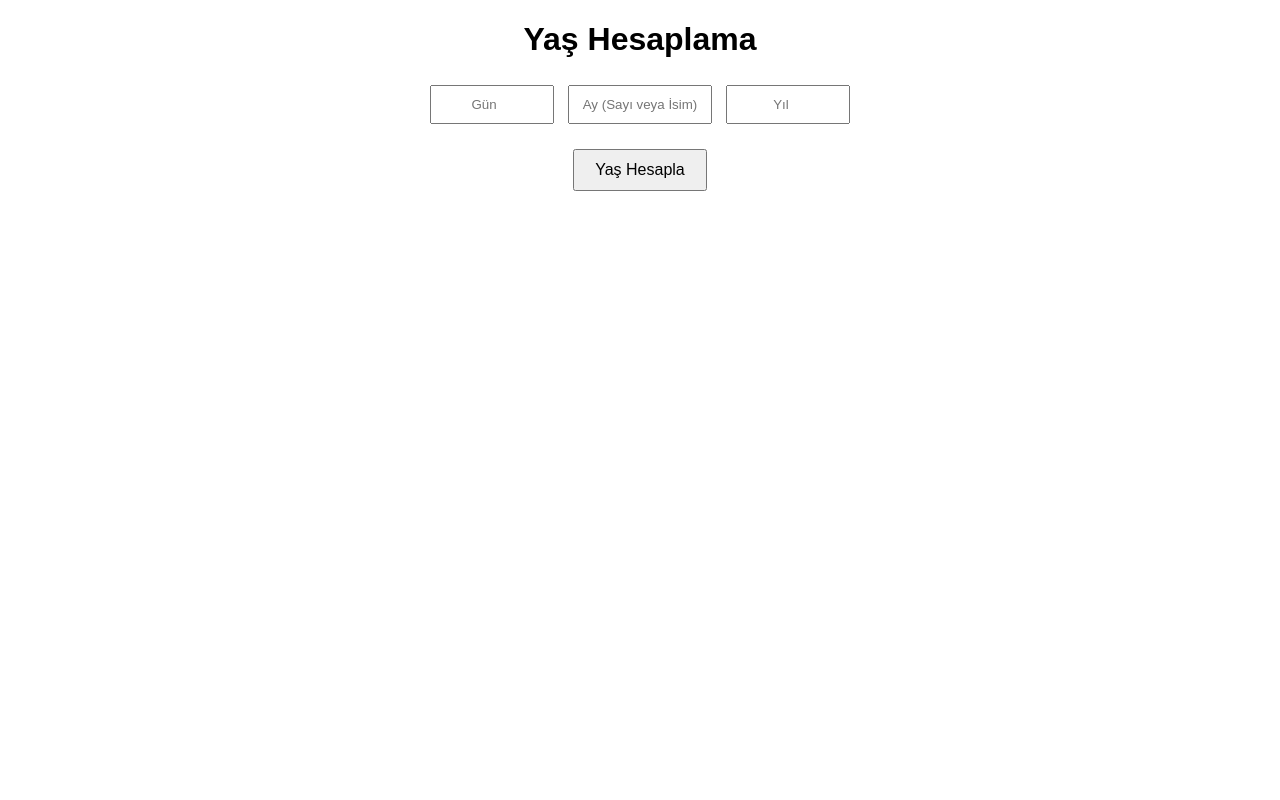
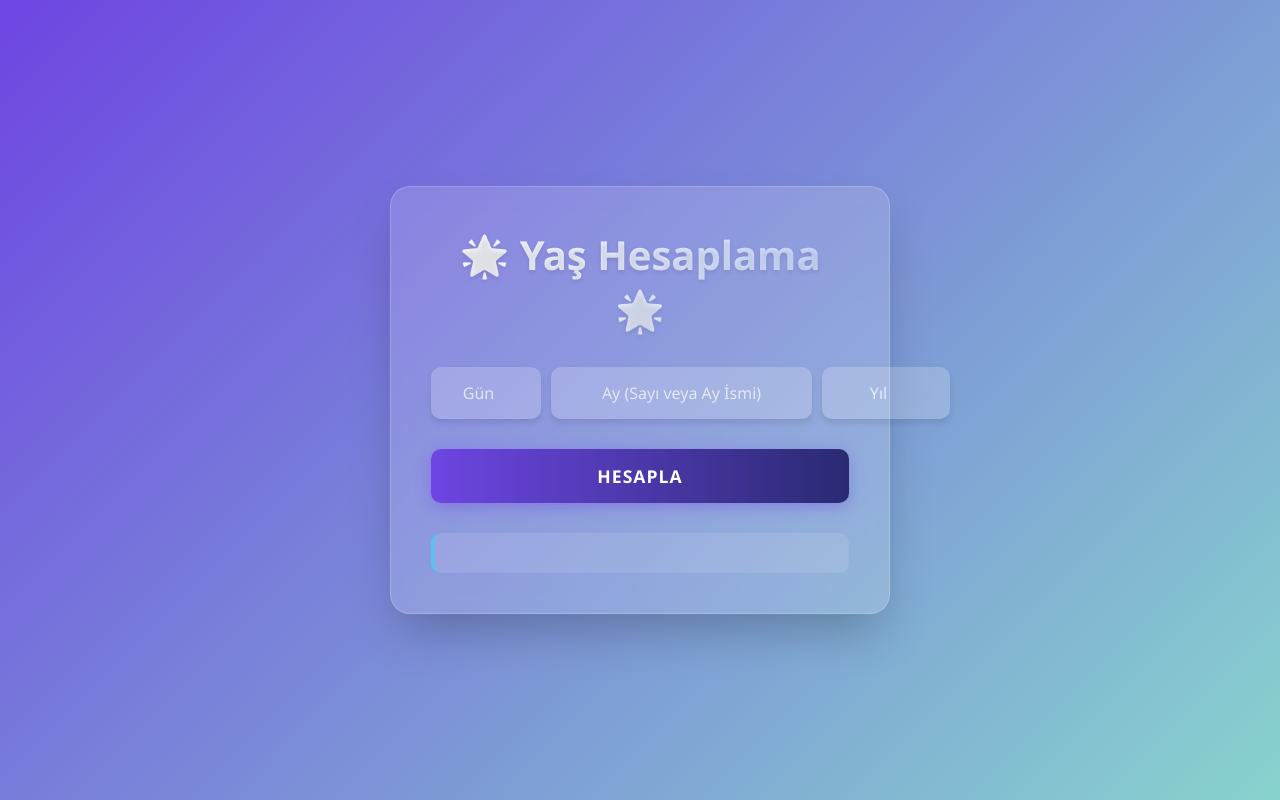
Before and after one commit to ERDEM-COULD/YAS-HESAPLAMA, a plain HTML site: page index.html in a window 1280 px wide. Drawn offline with Linux system fonts and the light colour scheme.

Commit message:
Update index.html

```diff
--- a/index.html
+++ b/index.html
@@ -5,46 +5,165 @@
   <meta name="viewport" content="width=device-width, initial-scale=1.0">
   <title>Yaş Hesaplama</title>
   <style>
+    :root {
+      --primary: #6e45e2;
+      --secondary: #88d3ce;
+      --dark: #2a2a72;
+      --light: #f8f9fa;
+      --success: #4cc9f0;
+    }
+
+    * {
+      box-sizing: border-box;
+      margin: 0;
+      padding: 0;
+      font-family: 'Segoe UI', Tahoma, Geneva, Verdana, sans-serif;
+    }
+
     body {
-      font-family: Arial, sans-serif;
-      margin: 20px;
+      background: linear-gradient(135deg, var(--primary), var(--secondary));
+      min-height: 100vh;
+      display: flex;
+      justify-content: center;
+      align-items: center;
+      padding: 20px;
+      color: var(--light);
+    }
+
+    .container {
+      background: rgba(255, 255, 255, 0.15);
+      backdrop-filter: blur(10px);
+      border-radius: 20px;
+      padding: 40px;
+      width: 100%;
+      max-width: 500px;
+      box-shadow: 0 25px 50px -12px rgba(0, 0, 0, 0.25);
+      border: 1px solid rgba(255, 255, 255, 0.2);
+      animation: fadeIn 0.8s ease-out;
+    }
+
+    h1 {
       text-align: center;
+      margin-bottom: 30px;
+      font-size: 2.5rem;
+      background: linear-gradient(to right, #fff, #c9d6ff);
+      -webkit-background-clip: text;
+      background-clip: text;
+      color: transparent;
+      text-shadow: 0 2px 4px rgba(0,0,0,0.1);
     }
+
     .input-container {
-      margin: 20px 0;
+      display: flex;
+      justify-content: space-between;
+      margin-bottom: 30px;
+      gap: 10px;
     }
+
     input {
-      padding: 10px;
-      margin: 5px;
-      width: 100px;
+      flex: 1;
+      padding: 15px;
+      border: none;
+      border-radius: 10px;
+      background: rgba(255, 255, 255, 0.2);
+      color: var(--light);
+      font-size: 1rem;
       text-align: center;
+      transition: all 0.3s ease;
+      box-shadow: 0 4px 6px rgba(0, 0, 0, 0.1);
     }
+
+    input::placeholder {
+      color: rgba(255, 255, 255, 0.7);
+    }
+
+    input:focus {
+      outline: none;
+      background: rgba(255, 255, 255, 0.3);
+      transform: translateY(-3px);
+      box-shadow: 0 6px 12px rgba(0, 0, 0, 0.15);
+    }
+
     #month {
-      width: 120px;
+      flex: 1.5;
     }
+
     button {
-      padding: 10px 20px;
-      font-size: 16px;
+      width: 100%;
+      padding: 15px;
+      border: none;
+      border-radius: 10px;
+      background: linear-gradient(to right, var(--primary), var(--dark));
+      color: white;
+      font-size: 1.1rem;
+      font-weight: bold;
       cursor: pointer;
+      transition: all 0.3s ease;
+      box-shadow: 0 4px 15px rgba(110, 69, 226, 0.4);
+      text-transform: uppercase;
+      letter-spacing: 1px;
     }
+
+    button:hover {
+      transform: translateY(-3px);
+      box-shadow: 0 8px 20px rgba(110, 69, 226, 0.6);
+    }
+
+    button:active {
+      transform: translateY(1px);
+    }
+
     .result {
-      margin-top: 20px;
-      font-size: 18px;
-      color: #333;
+      margin-top: 30px;
+      padding: 20px;
+      background: rgba(255, 255, 255, 0.1);
+      border-radius: 10px;
+      font-size: 1.1rem;
+      line-height: 1.6;
       white-space: pre-line;
+      border-left: 3px solid var(--success);
+      animation: slideUp 0.5s ease-out;
+    }
+
+    /* Animations */
+    @keyframes fadeIn {
+      from { opacity: 0; transform: translateY(20px); }
+      to { opacity: 1; transform: translateY(0); }
+    }
+
+    @keyframes slideUp {
+      from { opacity: 0; transform: translateY(20px); }
+      to { opacity: 1; transform: translateY(0); }
+    }
+
+    /* Responsive */
+    @media (max-width: 600px) {
+      .input-container {
+        flex-direction: column;
+      }
+
+      input, #month {
+        width: 100%;
+      }
+
+      .container {
+        padding: 30px 20px;
+      }
     }
   </style>
 </head>
 <body>
 
-<h1>Yaş Hesaplama</h1>
-<div class="input-container">
-  <input type="number" id="day" placeholder="Gün" min="1" max="31">
-  <input type="text" id="month" placeholder="Ay (Sayı veya İsim)">
-  <input type="number" id="year" placeholder="Yıl" min="1900" max="2100">
+<div class="container">
+  <h1>🌟 Yaş Hesaplama 🌟</h1>
+  <div class="input-container">
+    <input type="number" id="day" placeholder="Gün" min="1" max="31">
+    <input type="text" id="month" placeholder="Ay (Sayı veya Ay İsmi)">
+    <input type="number" id="year" placeholder="Yıl" min="1900" max="2100">
+  </div>
+  <button onclick="calculateAge()">HESAPLA</button>
+  <div class="result" id="result"></div>
 </div>
-<button onclick="calculateAge()">Yaş Hesapla</button>
-<div class="result" id="result"></div>
 
 <script>
   const months = {
@@ -55,23 +174,16 @@
   };
 
   function parseMonth(monthInput) {
-    // Sayı olarak girilmişse
     const monthNumber = parseInt(monthInput);
-    if (!isNaN(monthNumber) && monthNumber >= 1 && monthNumber <= 12) {
-      return monthNumber;
+    if (!isNaN(monthNumber) {
+      return monthNumber >= 1 && monthNumber <= 12 ? monthNumber : NaN;
     }
 
-    // Yazı olarak girilmişse
     const monthLower = monthInput.toLowerCase().trim();
-    if (months.hasOwnProperty(monthLower)) {
-      return months[monthLower];
-    }
-
-    return NaN; // Geçersiz giriş
+    return months[monthLower] || NaN;
   }
 
   function calculateAge() {
-    // Kullanıcıdan tarih bilgilerini al
     const birthDay = parseInt(document.getElementById("day").value);
     const monthInput = document.getElementById("month").value;
     const birthYear = parseInt(document.getElementById("year").value);
@@ -79,7 +191,7 @@
     const birthMonth = parseMonth(monthInput);
 
     if (isNaN(birthDay) || isNaN(birthMonth) || isNaN(birthYear)) {
-      document.getElementById("result").innerText = "Lütfen geçerli bir tarih girin!\nÖrnek: 15 Kasım 1990 veya 15 11 1990";
+      document.getElementById("result").innerText = "❌ Lütfen geçerli bir tarih girin!\n\nÖrnekler:\n15 Kasım 1990\n15 11 1990\n15 November 1990";
       return;
     }
 
@@ -88,7 +200,6 @@
     const currentMonth = today.getMonth() + 1;
     const currentDay = today.getDate();
 
-    // Yaşı hesapla
     let ageYears = currentYear - birthYear;
     let ageMonths = currentMonth - birthMonth;
     let ageDays = currentDay - birthDay;
@@ -103,25 +214,22 @@
       ageMonths += 12;
     }
 
-    // Bir sonraki yaşa kaç gün kaldığını hesapla
     const nextBirthday = new Date(currentYear, birthMonth - 1, birthDay);
     if (nextBirthday < today) {
       nextBirthday.setFullYear(currentYear + 1);
     }
     const daysToNextBirthday = Math.ceil((nextBirthday - today) / (1000 * 60 * 60 * 24));
 
-    // Ay ismini bul
     const monthNames = [
       "Ocak", "Şubat", "Mart", "Nisan", "Mayıs", "Haziran",
       "Temmuz", "Ağustos", "Eylül", "Ekim", "Kasım", "Aralık"
     ];
     const monthName = monthNames[birthMonth - 1];
 
-    // Sonucu ekrana yazdır
-    document.getElementById("result").innerText =
-      `Doğum Tarihiniz: ${birthDay} ${monthName} ${birthYear}\n` +
-      `Yaşınız: ${ageYears} yıl ${ageMonths} ay ${ageDays} gün\n` +
-      `${daysToNextBirthday} gün sonra ${ageYears + 1}. yaşınıza geçeceksiniz.`;
+    document.getElementById("result").innerHTML =
+      `🎂 <strong>Doğum Tarihiniz:</strong> ${birthDay} ${monthName} ${birthYear}\n\n` +
+      `🎉 <strong>Yaşınız:</strong> ${ageYears} yıl ${ageMonths} ay ${ageDays} gün\n\n` +
+      `⏳ <strong>${daysToNextBirthday} gün</strong> sonra ${ageYears + 1}. yaşınıza geçeceksiniz.`;
   }
 </script>
 
```
